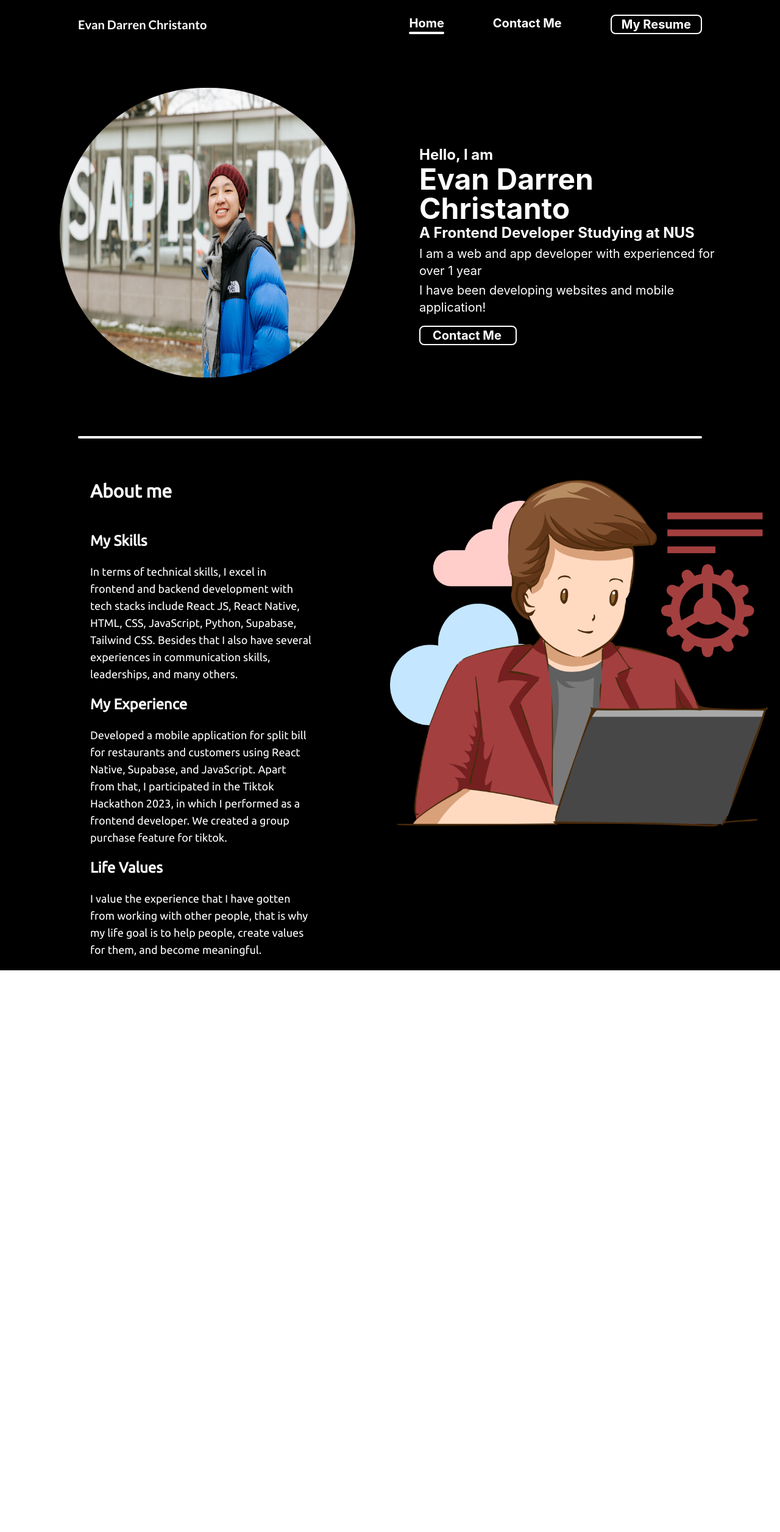
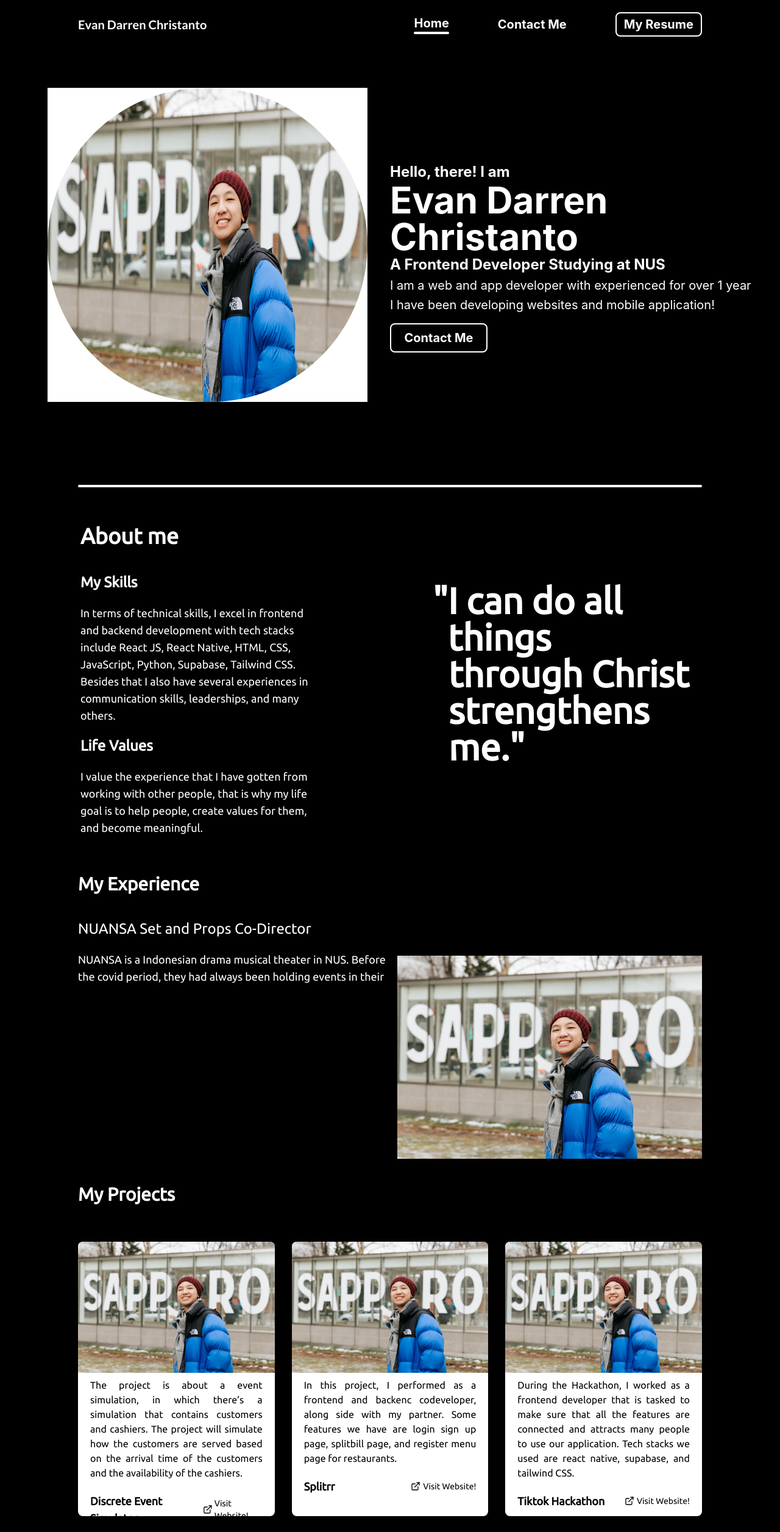
Before and after one commit to EvanCh08/portfolio, a React (Create React App) app: page / in a window 1280 px wide. Shown: the top 2512 px of the page at 61% size. Before the commit the page ends 1591 px from the top, so only its background shows below. Built offline with nearby package versions, Linux system fonts and the light colour scheme.

Commit message:
added more styling

```diff
--- a/package.json
+++ b/package.json
@@ -6,6 +6,7 @@
     "@testing-library/jest-dom": "^5.17.0",
     "@testing-library/react": "^13.4.0",
     "@testing-library/user-event": "^13.5.0",
+    "lucide-react": "^0.279.0",
     "react": "^18.2.0",
     "react-dom": "^18.2.0",
     "react-router-dom": "^6.16.0",
--- a/src/main.js
+++ b/src/main.js
@@ -1,77 +1,188 @@
 import soft from "./software.webp";
 
 import gans from "./ganteng.jpeg";
-import { useNavigate } from 'react-router-dom';
+import { useNavigate } from "react-router-dom";
+import { Github, ExternalLink } from "lucide-react";
 
 export default function Main() {
-  const navigate = useNavigate();
+  const data = [
+    {
+      name: "Discrete Event Simulator",
+      link: "https://github.com/EvanCh08/Discrete-Event-Simulation",
+      desc: "The project is about a event simulation, in which there’s a simulation that contains customers and cashiers. The project will simulate how the customers are served based on the arrival time of the customers and the availability of the cashiers.",
+    },
+    {
+      name: "Splitrr",
+      link: "https://github.com/EvanCh08/SS2AM-Orbital-Project",
+      desc: "In this project, I performed as a frontend and backenc codeveloper, along side with my partner. Some features we have are login sign up page, splitbill page, and register menu page for restaurants.",
+    },
+    {
+      name: "Tiktok Hackathon",
+      link: "https://github.com/kyledilao777/Tiktok-Hack-2023",
+      desc: "During the Hackathon, I worked as a frontend developer that is tasked to make sure that all the features are connected and attracts many people to use our application. Tech stacks we used are react native, supabase, and tailwind CSS.",
+    },
+    {
+      name: "Airline Analysis",
+      link: "https://docs.google.com/presentation/d/1sTyUDye3xVW0hV3Yd1CSoTNCy5OB3RsC/edit#slide=id.p1",
+      desc: "During the Hackathon, I worked as a frontend developer that is tasked to make sure that all the features are connected and attracts many people to use our application. Tech stacks we used are react native, supabase, and tailwind CSS.",
+    },
+  ];
   return (
-    <div className="flex flex-col bg-black xsm:h-full xl:h-full">
-      <div className="flex flex-row items-center w-full h-20 bg-black/30 fixed">
+    <div className="flex flex-col bg-black xsm:h-full xl:w-full h-full">
+      <div className="flex flex-row items-center w-full h-20 bg-black/40 fixed">
         <div className="flex flex-row justify-between items-center w-full h-16 xl:m-32 m-6">
           <div className="">
             <span className="text-white font-bold text-xl font-lato">
               Evan Darren Christanto
             </span>
           </div>
-          <div className="xl:space-x-20  flex flex-row font-bold space-x-5">
+          <div className="xl:space-x-20 flex flex-row font-bold space-x-5  items-center">
             <div className="flex flex-col">
-                <a href="/" className="text-white text-xl">
-                    Home
-                </a>
-                <div className="bg-white rounded-xl h-1">
-
-                </div>
+              <a href="/" className="text-white text-xl">
+                Home
+              </a>
+              <div className="bg-white rounded-xl h-1"></div>
             </div>
             <a href="/contact" className="text-white text-xl">
-                    Contact Me
+              Contact Me
             </a>
-            <a href="https://drive.google.com/file/d/1UXxWLY8_Hi5FnF-QUSU9jmvG1gpubJv3/view?usp=sharing" className="text-white text-xl border-2 border-white border-solid rounded-lg hover:bg-white hover:text-black hover:border-black">
-              <text className="p-4 p
-              y-2">My Resume</text>
+            <a
+              href="https://drive.google.com/file/d/1UXxWLY8_Hi5FnF-QUSU9jmvG1gpubJv3/view?usp=sharing"
+              className="text-white flex justify-center text-xl border-2 border-white border-solid rounded-lg hover:bg-white hover:text-black hover:border-black h-10"
+            >
+              <text className=" px-3 py-1">My Resume</text>
             </a>
           </div>
         </div>
       </div>
-      <div className="bg-black xl:my-4 mt-[100px] m-5">
-        <div className=" xl:flex-row xl:mt-32 my-10 xl:grid grid-cols-2 xsm: flex flex-col xsm: m-5">
-          <div className="self-center mx-auto">
-            <img className="rounded-full xsm:w-[360px] xsm:h-[360px] xl:h-[475px] xl:w-[485px]"src={gans} alt="profile"/>
+      <div className="xl:my-4 mt-[100px] m-5">
+        <div className=" xl:flex-row xl:mt-32 my-20 xl:grid grid-cols-2 xsm: flex flex-col xsm: m-5 ">
+          <div className="self-center mx-auto bg-white">
+            <img
+              className="rounded-full xsm:w-[360px] xsm:h-[360px] xl:h-[515px] xl:w-[525px]"
+              src={gans}
+              alt="profile"
+            />
           </div>
-          <div className="xsm:mt-10 xl:self-center text-white flex flex-col xl:mx-12">
-            <text className="text-white text-2xl font-bold">Hello, I am</text>
-            <text className="text-5xl font-bold ">Evan Darren Christanto</text>
-            <text className="font-bold text-2xl">A Frontend Developer Studying at NUS</text>
-            <text className="mt-1 text-xl">I am a web and app developer with experienced for over 1 year </text>
-            <text className="text-xl mt-1">I have been developing websites and mobile application! </text>
-            <a href="/contact" className="text-white text-xl border-2 border-white border-solid rounded-lg hover:bg-white hover:text-black hover:black w-40 mt-4" >
-              <text className="font-bold px-5">Contact Me</text>
+          <div className="xsm:mt-10 xl:self-center text-white flex flex-col xl:">
+            <text className="text-white text-2xl font-bold">
+              Hello, there! I am
+            </text>
+            <text className="text-6xl font-bold ">Evan Darren Christanto</text>
+            <text className="font-bold text-2xl">
+              A Frontend Developer Studying at NUS
+            </text>
+            <text className="mt-1 text-xl">
+              I am a web and app developer with experienced for over 1 year{" "}
+            </text>
+            <text className="text-xl mt-1">
+              I have been developing websites and mobile application!{" "}
+            </text>
+            <a
+              href="/contact"
+              className="flex justify-center items-center text-white text-xl border-2 border-white border-solid rounded-lg hover:bg-white hover:text-black hover:black w-40 mt-4 h-12"
+            >
+              <text className="font-bold px-5 text-center">Contact Me</text>
             </a>
           </div>
         </div>
       </div>
-      <div className="bg-white rounded-xl xl:w-50 xl:mx-32 h-1 xsm: m-5 mt-10">
 
-      </div>
+      <div className="bg-white rounded-xl xl:w-50 xl:mx-32 h-1 xsm: m-5 mt-10"></div>
       <div className="grid xl:grid-cols-2 font-ubuntu xsm:m-5">
-        <div className="xl:mx-32 my-auto xl:m-0 xsm: m-5 flex flex-col mt-10">
-          <text className="text-white font-bold text-3xl xl:my-7 xsm: my-4 font-ubuntu">About me</text>
+        <div className="xl:mx-28 my-auto xl:m-0 xsm: m-5 flex flex-col mt-10">
+          <text className="text-white font-bold text-4xl xl:my-5 xsm: my-4 font-ubuntu">
+            About me
+          </text>
           <text className="text-white mt-5 font-bold text-2xl">My Skills</text>
           <p className="text-white mt-5 text-lg font-ubuntu">
-            In terms of technical skills, I excel in frontend and backend development with tech stacks include React JS, React Native, HTML, CSS, JavaScript, Python, Supabase, Tailwind CSS. Besides that I also have several experiences in communication skills, leaderships, and many others.
+            In terms of technical skills, I excel in frontend and backend
+            development with tech stacks include React JS, React Native, HTML,
+            CSS, JavaScript, Python, Supabase, Tailwind CSS. Besides that I also
+            have several experiences in communication skills, leaderships, and
+            many others.
           </p>
-          <text className="text-white mt-5 font-bold text-2xl font-ubuntu">My Experience</text>
+
+          <text className="text-white mt-5 font-bold text-2xl font-ubuntu">
+            Life Values
+          </text>
           <p className="text-white mt-5 text-lg font-ubuntu">
-           Developed a mobile application for split bill for restaurants and customers using React Native, Supabase, and JavaScript. Apart from that, I participated in the Tiktok Hackathon 2023, in which I performed as a frontend developer. We created a group purchase feature for tiktok.
-          </p>
-          <text className="text-white mt-5 font-bold text-2xl font-ubuntu">Life Values</text>
-          <p className="text-white mt-5 text-lg font-ubuntu">
-            I value the experience that I have gotten from working with other people, that is why my life goal is to help people, create values for them, and become meaningful.
+            I value the experience that I have gotten from working with other
+            people, that is why my life goal is to help people, create values
+            for them, and become meaningful.
           </p>
         </div>
-        <img className="xsm: w-[420px] xl:w-[635px] mt-7"src={soft} alt="software"/>
+        <div className="flex flex-col my-auto">
+          <div className="flex flex-row font-bold font-ubuntu text-6xl mx-[70px]">
+            <text className="text-white">"</text>
+            <text className="text-white text-6xl font-bold font-ubuntu ">
+              I can do all things
+            </text>
+          </div>
+          <text className="text-white text-6xl font-bold font-ubuntu  mx-24">
+            through Christ
+          </text>
+          <text className="text-white text-6xl font-bold font-ubuntu  mx-24">
+            strengthens me."
+          </text>
+        </div>
       </div>
-
+      <text className="text-white font-bold text-3xl xl:my-10 xsm: my-4 xl: mx-32 font-ubuntu">
+        My Experience
+      </text>
+      <div className="flex flex-col text-white font-bolf font-ubuntu mx-32">
+        <text className="text-2xl">NUANSA Set and Props Co-Director</text>
+        <div className="flex flex-row">
+          <div className="flex flex-col">
+            <p className="text-white mt-5 text-lg font-ubuntu">
+              NUANSA is a Indonesian drama musical theater in NUS. Before the
+              covid period, they had always been holding events in their{" "}
+            </p>
+          </div>
+          <img src={gans} className="w-[500px] mt-7" alt="ya maap" />
+        </div>
+        <div className="flex flex-row">
+          <img />
+          <p></p>
+        </div>
+        <div className="flex flex-row">
+          <p></p>
+          <img />
+        </div>
+      </div>
+      <text className="text-white font-bold text-3xl xl:my-10 xsm: my-4 xl: mx-32 font-ubuntu">
+        My Projects
+      </text>
+      <div className="xl:grid grid-cols-3 xl:gap-7 xsm:flex flex-col m-5 items-center mx-32">
+        {data.map((product, index) => (
+          <div
+            className=" bg-white text-black transition ease-in-out delay-175 hover:bg-violet-800 hover:text-white hover:-translate-y-1 hover:scale-110 font-ubuntu h-[450px] self-center rounded-lg"
+            key={index}
+          >
+            <div>
+              <img
+                className="h- w-full rounded-t-lg"
+                src={gans}
+                alt="turu deck"
+              />
+            </div>
+            <p className="mx-5 mt-2 text-justify">{product.desc}</p>
+            <div className="xl: flex flex-row xl:justify-between self-end m-5 xl:items-center  ">
+              <text className="text-lg font-bold">{product.name}</text>
+              <div className="flex flex-row items-center">
+                <a
+                  href={product.link}
+                  alt="product"
+                  className="flex flex-row items-center"
+                >
+                  <ExternalLink className="h-4" />
+                  <text className="text-sm">Visit Website!</text>
+                </a>
+              </div>
+            </div>
+          </div>
+        ))}
+      </div>
     </div>
   );
 }
```
Also changed, not shown: 1 other file (tests, documents, lock files or other folders).
